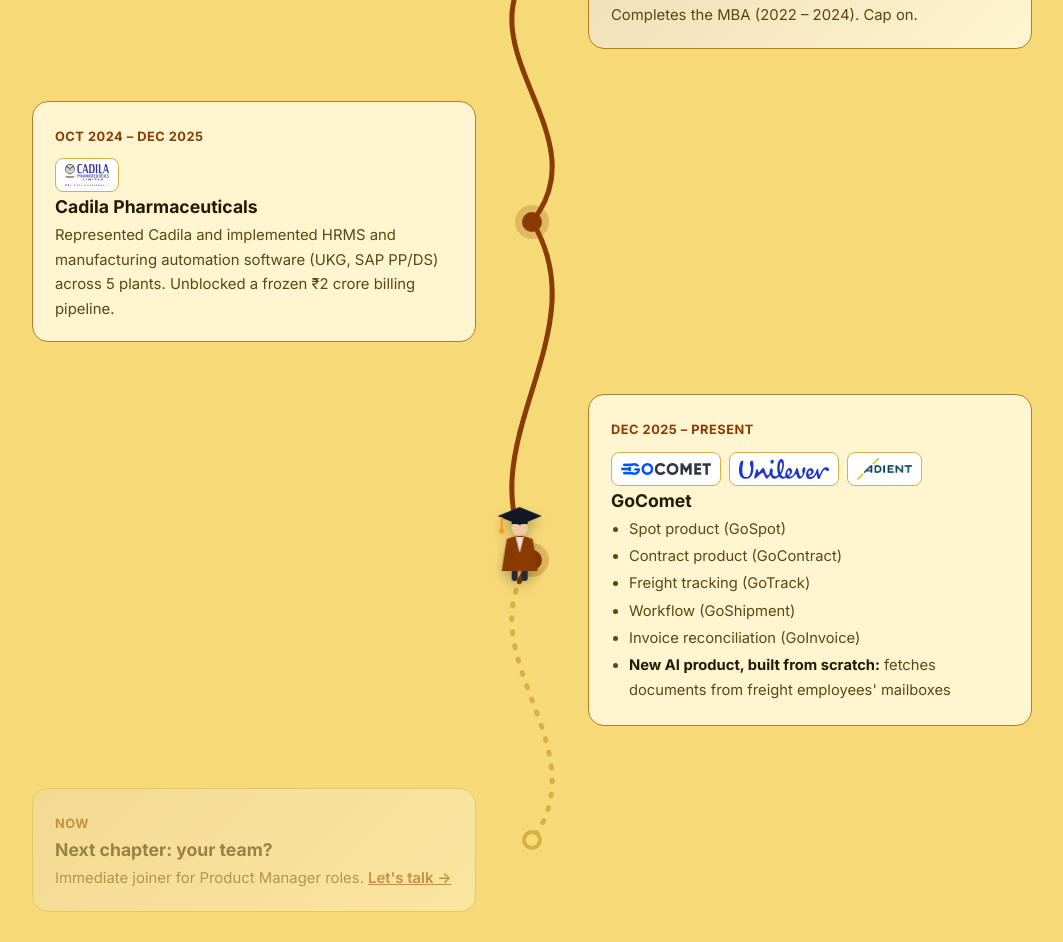
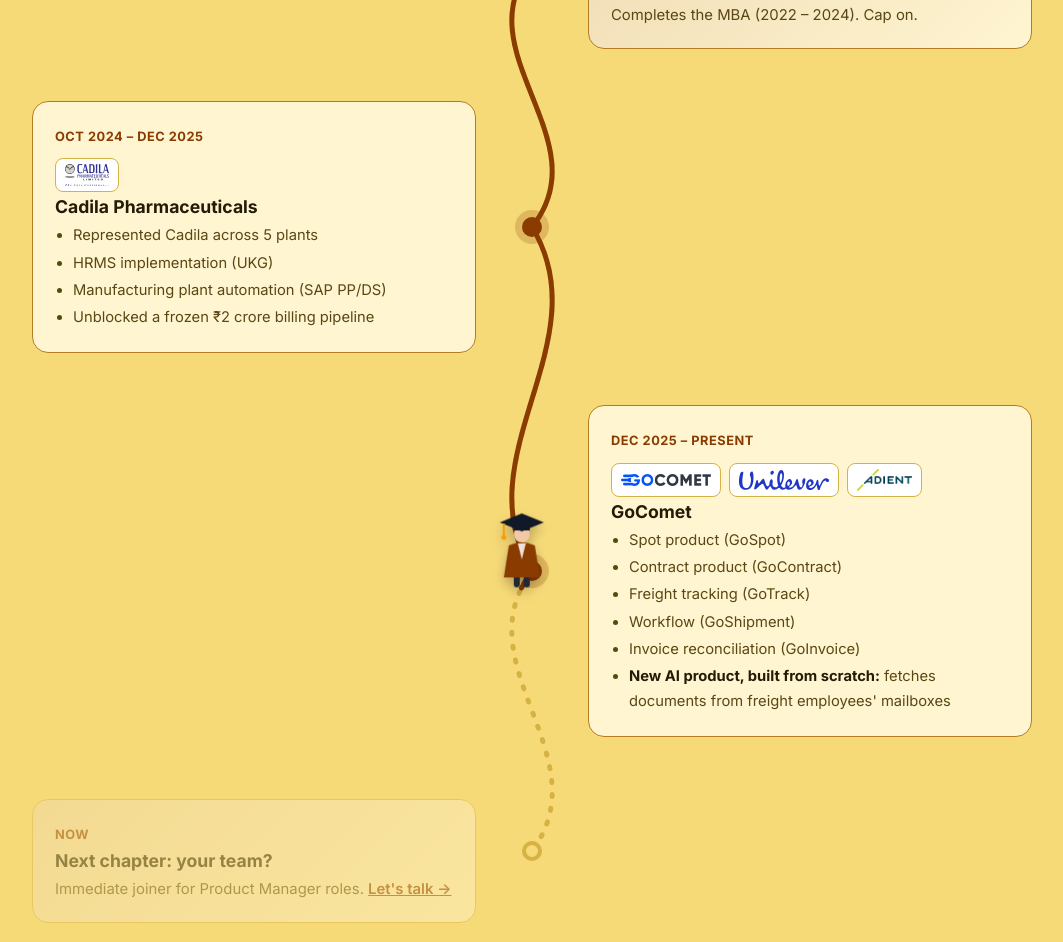
Before and after one commit to cjambhulkar052-dev/chetanjambhulkar, a plain HTML site: page index.html in a window 1280 px wide. Shown: the part 1852-2794 px from the top of the page, without its empty margins (108-1171 px from the left). Drawn offline with Linux system fonts and the light colour scheme.

Commit message:
Cadila card: bullet points
Co-Authored-By: Claude Sonnet 5.5 <noreply@anthropic.com>

```diff
--- a/index.html
+++ b/index.html
@@ -99,7 +99,7 @@
       <div class="stop right"><span class="pin"></span><div class="card"><span class="when">Jan – Dec 2023</span><div class="logos"><img src="assets/logos/ivyhuts.png" alt="ivyhuts logo"><img src="assets/logos/niramai.png" alt="niramai logo"></div><h3>Employee #1 at IVYHUTS</h3><p>Pivoted the company thesis to student accommodation, built the site, analytics dashboard and CRM. Also market research at NIRAMAI Health Analytix.</p></div></div>
       <div class="stop left"><span class="pin"></span><div class="card"><span class="when">May – Jul 2023</span><div class="logos"><img src="assets/logos/hsbc.svg" alt="hsbc logo"></div><h3>HSBC, Analyst Intern</h3><p>User research across 8 countries to map corporate hiring workflows.</p></div></div>
       <div class="stop right gradcard"><span class="pin"></span><div class="card"><span class="when">2024</span><div class="logos"><img src="assets/logos/iim-kashipur.png" alt="iim kashipur logo"></div><h3>MBA, IIM Kashipur</h3><p>Completes the MBA (2022 – 2024). Cap on.</p></div></div>
-      <div class="stop left"><span class="pin"></span><div class="card"><span class="when">Oct 2024 – Dec 2025</span><div class="logos"><img src="assets/logos/cadila.svg" alt="cadila logo"></div><h3>Cadila Pharmaceuticals</h3><p>Represented Cadila and implemented HRMS and manufacturing automation software (UKG, SAP PP/DS) across 5 plants. Unblocked a frozen ₹2 crore billing pipeline.</p></div></div>
+      <div class="stop left"><span class="pin"></span><div class="card"><span class="when">Oct 2024 – Dec 2025</span><div class="logos"><img src="assets/logos/cadila.svg" alt="cadila logo"></div><h3>Cadila Pharmaceuticals</h3><ul class="pts"><li>Represented Cadila across 5 plants</li><li>HRMS implementation (UKG)</li><li>Manufacturing plant automation (SAP PP/DS)</li><li>Unblocked a frozen ₹2 crore billing pipeline</li></ul></div></div>
       <div class="stop right"><span class="pin"></span><div class="card"><span class="when">Dec 2025 – Present</span><div class="logos"><img src="assets/logos/gocomet.webp" alt="gocomet logo"><img src="assets/logos/unilever.svg" alt="unilever logo"><img src="assets/logos/adient.png" alt="adient logo"></div><h3>GoComet</h3><ul class="pts"><li>Spot product (GoSpot)</li><li>Contract product (GoContract)</li><li>Freight tracking (GoTrack)</li><li>Workflow (GoShipment)</li><li>Invoice reconciliation (GoInvoice)</li><li><strong>New AI product, built from scratch:</strong> fetches documents from freight employees' mailboxes</li></ul></div></div>
       <div class="stop left next"><span class="pin"></span><div class="card"><span class="when">Now</span><h3>Next chapter: your team?</h3><p>Immediate joiner for Product Manager roles. <a href="#contact">Let's talk →</a></p></div></div>
     </div>
```
